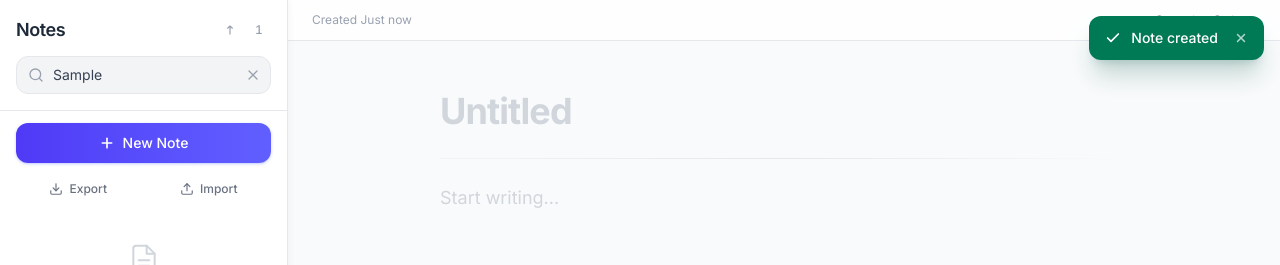
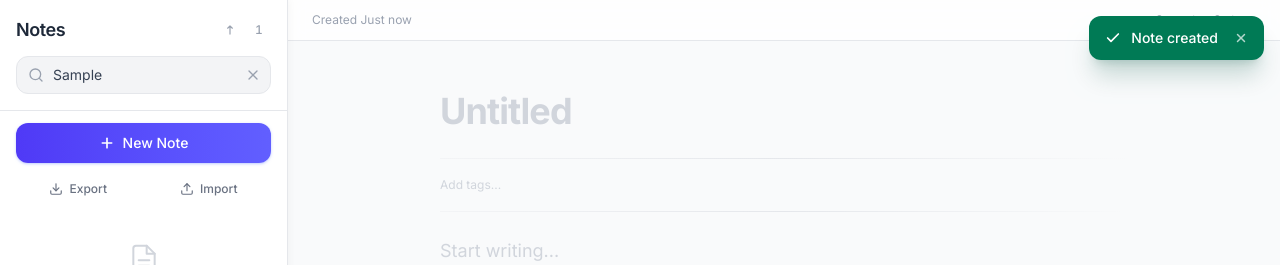
Before and after one commit to glitch-code81/AiProject1, a React (Vite) app: page / in a window 1280 px wide. Both pictures are taken after typing "Sample" into the empty fields and a click on the button "Create Note". Shown: the top 265 px of the page. Built offline with nearby package versions, Linux system fonts and the light colour scheme.

Commit message:
Add tag support for notes with filter chips in sidebar
Notes can now have multiple tags entered via a tag input in the editor.
Tags are normalized to lowercase hyphenated format and shown as color-coded
badges. Sidebar shows tag filter chips for quick filtering by tag.

```diff
--- a/src/App.jsx
+++ b/src/App.jsx
@@ -56,9 +56,10 @@ function ConfirmDialog({ message, onConfirm, onCancel, confirmLabel = 'Delete',
 
 export default function App() {
   const {
-    notes, allNotes, activeNote, activeNoteId, searchQuery, isSaving,
+    notes, allNotes, allTags, activeTag, activeNote, activeNoteId, searchQuery, isSaving,
     sortNewest, setSortNewest,
-    setActiveNoteId, setSearchQuery, createNote, deleteNote, togglePin, updateNote,
+    setActiveNoteId, setSearchQuery, setActiveTag, createNote, deleteNote, togglePin, updateNote,
+    addTag, removeTag,
     exportNotes, importNotes, clearAllNotes,
   } = useNotes();
 
@@ -151,8 +152,11 @@ export default function App() {
         activeNoteId={activeNoteId}
         searchQuery={searchQuery}
         noteCount={allNotes.length}
+        allTags={allTags}
+        activeTag={activeTag}
         onSelectNote={setActiveNoteId}
         onSearchChange={setSearchQuery}
+        onTagFilter={setActiveTag}
         onCreateNote={handleCreateNote}
         onDeleteNote={handleDeleteRequest}
         onPinNote={handlePinToggle}
@@ -190,7 +194,8 @@ export default function App() {
         {!hasNotes && !activeNote ? (
           <EmptyState onCreate={handleCreateNote} />
         ) : (
-          <NoteEditor note={activeNote} onUpdate={updateNote} isSaving={isSaving} />
+          <NoteEditor note={activeNote} onUpdate={updateNote} isSaving={isSaving}
+            onAddTag={addTag} onRemoveTag={removeTag} />
         )}
       </div>
 
--- a/src/components/NoteEditor.jsx
+++ b/src/components/NoteEditor.jsx
@@ -1,7 +1,8 @@
 import { useState, useEffect, useRef } from 'react';
 import { formatDate } from '../utils/helpers';
+import TagInput from './TagInput';
 
-export default function NoteEditor({ note, onUpdate, isSaving }) {
+export default function NoteEditor({ note, onUpdate, isSaving, onAddTag, onRemoveTag }) {
   const [title, setTitle] = useState('');
   const [content, setContent] = useState('');
   const titleRef = useRef(null);
@@ -80,7 +81,9 @@ export default function NoteEditor({ note, onUpdate, isSaving }) {
             className="w-full text-3xl sm:text-4xl font-bold text-gray-800 placeholder-gray-300 border-none outline-none bg-transparent mb-6 focus:ring-0 leading-tight tracking-tight"
             aria-label="Note title"
           />
-          <div className="h-px bg-gradient-to-r from-gray-100 via-gray-200 to-transparent mb-6" />
+          <div className="h-px bg-gradient-to-r from-gray-100 via-gray-200 to-transparent mb-4" />
+          <TagInput tags={note.tags || []} onAdd={(t) => onAddTag(note.id, t)} onRemove={(t) => onRemoveTag(note.id, t)} />
+          <div className="h-px bg-gradient-to-r from-gray-100 via-gray-200 to-transparent mb-6 mt-4" />
           <textarea
             value={content}
             onChange={handleContentChange}
--- a/src/components/Sidebar.jsx
+++ b/src/components/Sidebar.jsx
@@ -3,7 +3,8 @@ import NoteItem from './NoteItem';
 
 export default function Sidebar({
   notes, activeNoteId, searchQuery, noteCount,
-  onSelectNote, onSearchChange, onCreateNote, onDeleteNote, onPinNote,
+  allTags, activeTag,
+  onSelectNote, onSearchChange, onTagFilter, onCreateNote, onDeleteNote, onPinNote,
   onExport, onImport, isOpen, onToggle, sortNewest, onSortToggle,
 }) {
   return (
@@ -84,6 +85,30 @@ export default function Sidebar({
           </button>
         </div>
 
+        {/* Tag filter chips */}
+        {allTags.length > 0 && (
+          <div className="mx-4 mb-2 flex flex-wrap gap-1">
+            {activeTag && (
+              <button onClick={() => onTagFilter(null)}
+                className="px-2 py-0.5 text-[10px] font-medium rounded-full bg-gray-200 text-gray-500 hover:bg-gray-300 transition-colors cursor-pointer active:scale-95">
+                Clear filter
+              </button>
+            )}
+            {allTags.map((tag) => (
+              <button key={tag}
+                onClick={() => onTagFilter(tag === activeTag ? null : tag)}
+                className={`px-2 py-0.5 text-[10px] font-medium rounded-full transition-all cursor-pointer active:scale-95 ${
+                  tag === activeTag
+                    ? 'bg-indigo-600 text-white'
+                    : 'bg-indigo-50 text-indigo-600 hover:bg-indigo-100 dark:bg-indigo-900/30 dark:text-indigo-300 dark:hover:bg-indigo-900/50'
+                }`}
+              >
+                #{tag}
+              </button>
+            ))}
+          </div>
+        )}
+
         {/* Note list */}
         <div className="flex-1 overflow-y-auto overflow-x-hidden">
           {notes.length === 0 ? (
--- /dev/null
+++ b/src/components/TagInput.jsx
@@ -0,0 +1,66 @@
+import { useState } from 'react';
+
+const TAG_COLORS = [
+  'bg-indigo-100 text-indigo-700 dark:bg-indigo-900/40 dark:text-indigo-300',
+  'bg-emerald-100 text-emerald-700 dark:bg-emerald-900/40 dark:text-emerald-300',
+  'bg-amber-100 text-amber-700 dark:bg-amber-900/40 dark:text-amber-300',
+  'bg-rose-100 text-rose-700 dark:bg-rose-900/40 dark:text-rose-300',
+  'bg-cyan-100 text-cyan-700 dark:bg-cyan-900/40 dark:text-cyan-300',
+  'bg-violet-100 text-violet-700 dark:bg-violet-900/40 dark:text-violet-300',
+  'bg-orange-100 text-orange-700 dark:bg-orange-900/40 dark:text-orange-300',
+  'bg-teal-100 text-teal-700 dark:bg-teal-900/40 dark:text-teal-300',
+];
+
+function tagColor(tag) {
+  let hash = 0;
+  for (let i = 0; i < tag.length; i++) {
+    hash = tag.charCodeAt(i) + ((hash << 5) - hash);
+  }
+  return TAG_COLORS[Math.abs(hash) % TAG_COLORS.length];
+}
+
+export default function TagInput({ tags = [], onAdd, onRemove }) {
+  const [input, setInput] = useState('');
+
+  const handleKeyDown = (e) => {
+    if (e.key === 'Enter' || e.key === ',') {
+      e.preventDefault();
+      if (input.trim()) {
+        onAdd(input.trim());
+        setInput('');
+      }
+    } else if (e.key === 'Backspace' && !input && tags.length > 0) {
+      onRemove(tags[tags.length - 1]);
+    }
+  };
+
+  return (
+    <div className="flex flex-wrap items-center gap-1.5">
+      {tags.map((tag) => (
+        <span
+          key={tag}
+          className={`inline-flex items-center gap-1 px-2 py-0.5 rounded-full text-[11px] font-medium ${tagColor(tag)}`}
+        >
+          <span>#</span>
+          {tag}
+          <button
+            onClick={() => onRemove(tag)}
+            className="ml-0.5 hover:opacity-60 cursor-pointer leading-none"
+            aria-label={`Remove tag ${tag}`}
+          >
+            &times;
+          </button>
+        </span>
+      ))}
+      <input
+        type="text"
+        value={input}
+        onChange={(e) => setInput(e.target.value)}
+        onKeyDown={handleKeyDown}
+        placeholder={tags.length === 0 ? 'Add tags...' : ''}
+        className="min-w-[80px] text-xs text-gray-500 placeholder-gray-300 border-none outline-none bg-transparent py-0.5 focus:ring-0"
+        aria-label="Add tag"
+      />
+    </div>
+  );
+}
--- a/src/hooks/useNotes.js
+++ b/src/hooks/useNotes.js
@@ -6,12 +6,16 @@ export function useNotes() {
   const [notes, setNotes] = useLocalStorage('notes-app-notes', []);
   const [activeNoteId, setActiveNoteId] = useState(null);
   const [searchQuery, setSearchQuery] = useState('');
+  const [activeTag, setActiveTag] = useState(null);
   const [isSaving, setIsSaving] = useState(false);
   const saveTimer = useRef(null);
   const [sortNewest, setSortNewest] = useState(true);
 
+  const allTags = [...new Set(notes.flatMap((n) => n.tags || []))].sort();
+
   const filtered = notes
     .filter((n) => {
+      if (activeTag && !(n.tags || []).includes(activeTag)) return false;
       if (!searchQuery) return true;
       const q = searchQuery.toLowerCase();
       return (
@@ -31,6 +35,7 @@ export function useNotes() {
       id: generateId(),
       title: '',
       content: '',
+      tags: [],
       pinned: false,
       createdAt: now,
       updatedAt: now,
@@ -52,6 +57,34 @@ export function useNotes() {
     (id) => {
       setNotes((prev) =>
         prev.map((n) => (n.id === id ? { ...n, pinned: !n.pinned } : n))
+      );
+    },
+    [setNotes]
+  );
+
+  const addTag = useCallback(
+    (id, tag) => {
+      const trimmed = tag.trim().toLowerCase().replace(/\s+/g, '-');
+      if (!trimmed) return;
+      setNotes((prev) =>
+        prev.map((n) =>
+          n.id === id && !(n.tags || []).includes(trimmed)
+            ? { ...n, tags: [...(n.tags || []), trimmed] }
+            : n
+        )
+      );
+    },
+    [setNotes]
+  );
+
+  const removeTag = useCallback(
+    (id, tag) => {
+      setNotes((prev) =>
+        prev.map((n) =>
+          n.id === id
+            ? { ...n, tags: (n.tags || []).filter((t) => t !== tag) }
+            : n
+        )
       );
     },
     [setNotes]
@@ -115,17 +148,22 @@ export function useNotes() {
   return {
     notes: filtered,
     allNotes: notes,
+    allTags,
+    activeTag,
     activeNote,
     activeNoteId,
     searchQuery,
     isSaving,
     sortNewest,
     setSortNewest,
+    setActiveTag,
     setActiveNoteId,
     setSearchQuery,
     createNote,
     deleteNote,
     togglePin,
+    addTag,
+    removeTag,
     updateNote,
     exportNotes,
     importNotes,
```
